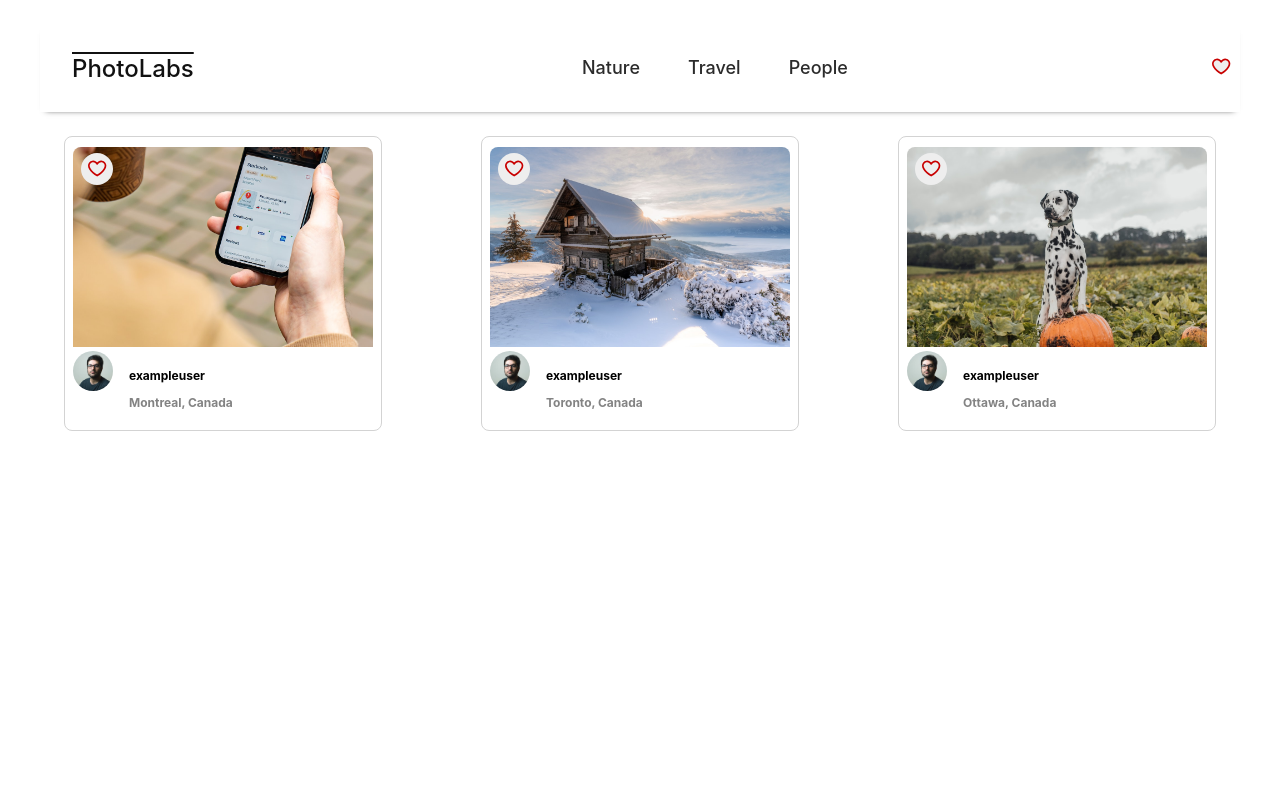
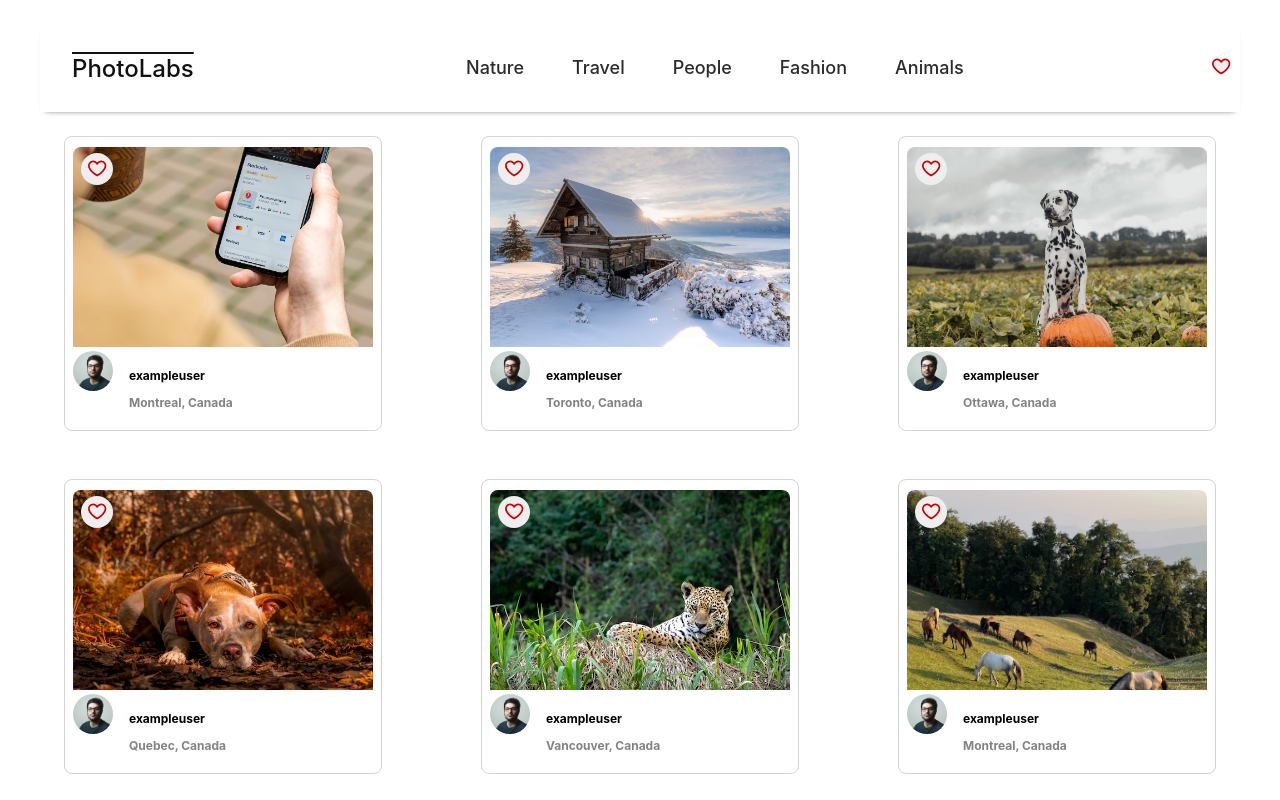
Before and after one commit to MPNose/photolabs, a React (Create React App) app in the folder frontend/: page / in a window 1280 px wide. Shown: the top 800 px of the page. Built offline with nearby package versions, Linux system fonts and the light colour scheme; the HTML template or start-up script is replaced by a standard one.

Commit message:
implemented mock data through App, sent it down the chain to their required positions.

```diff
--- a/frontend/src/App.jsx
+++ b/frontend/src/App.jsx
@@ -2,6 +2,8 @@
 // import PhotoList from 'components/PhotoList';
 // import TopNavigation from 'components/TopNavigationBar';
 import HomeRoute from 'routes/HomeRoute';
+import photos from 'mocks/photos';
+import topics from 'mocks/topics';
 import './App.scss';
 
 
@@ -15,7 +17,7 @@
       {/* <TopNavigation/>
 
        <PhotoList /> */}
-       <HomeRoute/>
+       <HomeRoute topics={topics} photos={photos}/>
     </div>
   );
 };
--- a/frontend/src/components/PhotoList.jsx
+++ b/frontend/src/components/PhotoList.jsx
@@ -2,62 +2,10 @@
 import PhotoListItem from "./PhotoListItem";
 import "../styles/PhotoList.scss";
 
-const sampleDataForPhotoList = [
-  {
-    id: "1",
-    location: {
-      city: "Montreal",
-      country: "Canada",
-    },
-    urls: {
-      full: `${process.env.PUBLIC_URL}/Image-1-Full.jpeg`,
-      regular: `${process.env.PUBLIC_URL}/Image-1-Regular.jpeg`,
-    },
-    user: {
-      id: "1",
-      username: "exampleuser",
-      name: "Joe Example",
-      profile: `${process.env.PUBLIC_URL}/profile-1.jpg`,
-    },
-  },
-  {
-    id: "2",
-    location: {
-      city: "Toronto",
-      country: "Canada",
-    },
-    urls: {
-      full: `${process.env.PUBLIC_URL}/Image-2-Full.jpeg`,
-      regular: `${process.env.PUBLIC_URL}/Image-2-Regular.jpeg`,
-    },
-    user: {
-      id: "2",
-      username: "exampleuser",
-      name: "Joe Example",
-      profile: `${process.env.PUBLIC_URL}/profile-1.jpg`,
-    },
-  },
-  {
-    id: "3",
-    location: {
-      city: "Ottawa",
-      country: "Canada",
-    },
-    urls: {
-      full: `${process.env.PUBLIC_URL}/Image-3-Full.jpeg`,
-      regular: `${process.env.PUBLIC_URL}/Image-3-Regular.jpeg`,
-    },
-    user: {
-      id: "3",
-      username: "exampleuser",
-      name: "Joe Example",
-      profile: `${process.env.PUBLIC_URL}/profile-1.jpg`,
-    },
-  },
-];
 
-const PhotoList = () => {
-  const photos = sampleDataForPhotoList
+
+const PhotoList = (props) => {
+  const {photos} = props
   return (
     <ul className="photo-list">
       {photos.map((photo) => (
--- a/frontend/src/components/TopNavigationBar.jsx
+++ b/frontend/src/components/TopNavigationBar.jsx
@@ -3,11 +3,12 @@
 import FavBadge from './FavBadge';
 import '../styles/TopNavigationBar.scss'
 
-const TopNavigation = () => {
+const TopNavigation = (props) => {
+  const {topics} = props
   return (
     <div className="top-nav-bar">
       <span className="top-nav-bar__logo">PhotoLabs</span>
-      <TopicList />
+      <TopicList topics={topics}/>
       <FavBadge/>
     </div>
   )
--- a/frontend/src/components/TopicList.jsx
+++ b/frontend/src/components/TopicList.jsx
@@ -2,26 +2,10 @@
 import TopicListItem from "./TopicListItem";
 import "../styles/TopicList.scss";
 
-const sampleDataForTopicList = [
-  {
-    id: "1",
-    slug: "topic-1",
-    title: "Nature",
-  },
-  {
-    id: "2",
-    slug: "topic-2",
-    title: "Travel",
-  },
-  {
-    id: "3",
-    slug: "topic-3",
-    title: "People",
-  },
-];
 
-const TopicList = () => {
-  const topics = sampleDataForTopicList;
+
+const TopicList = (props) => {
+  const {topics} = props
   return (
     <div className="top-nav-bar__topic-list">
       {topics.map((topic) => (
--- a/frontend/src/routes/HomeRoute.jsx
+++ b/frontend/src/routes/HomeRoute.jsx
@@ -3,11 +3,12 @@
 import PhotoList from 'components/PhotoList';
 import '../styles/HomeRoute.scss';
 
-const HomeRoute = () => {
+const HomeRoute = (props) => {
+  const {topics, photos} = props
   return (
     <div className="home-route">
-      <TopNavigation/>
-      <PhotoList/>
+      <TopNavigation topics={topics}/>
+      <PhotoList photos={photos}/>
     </div>
   );
 };
```
